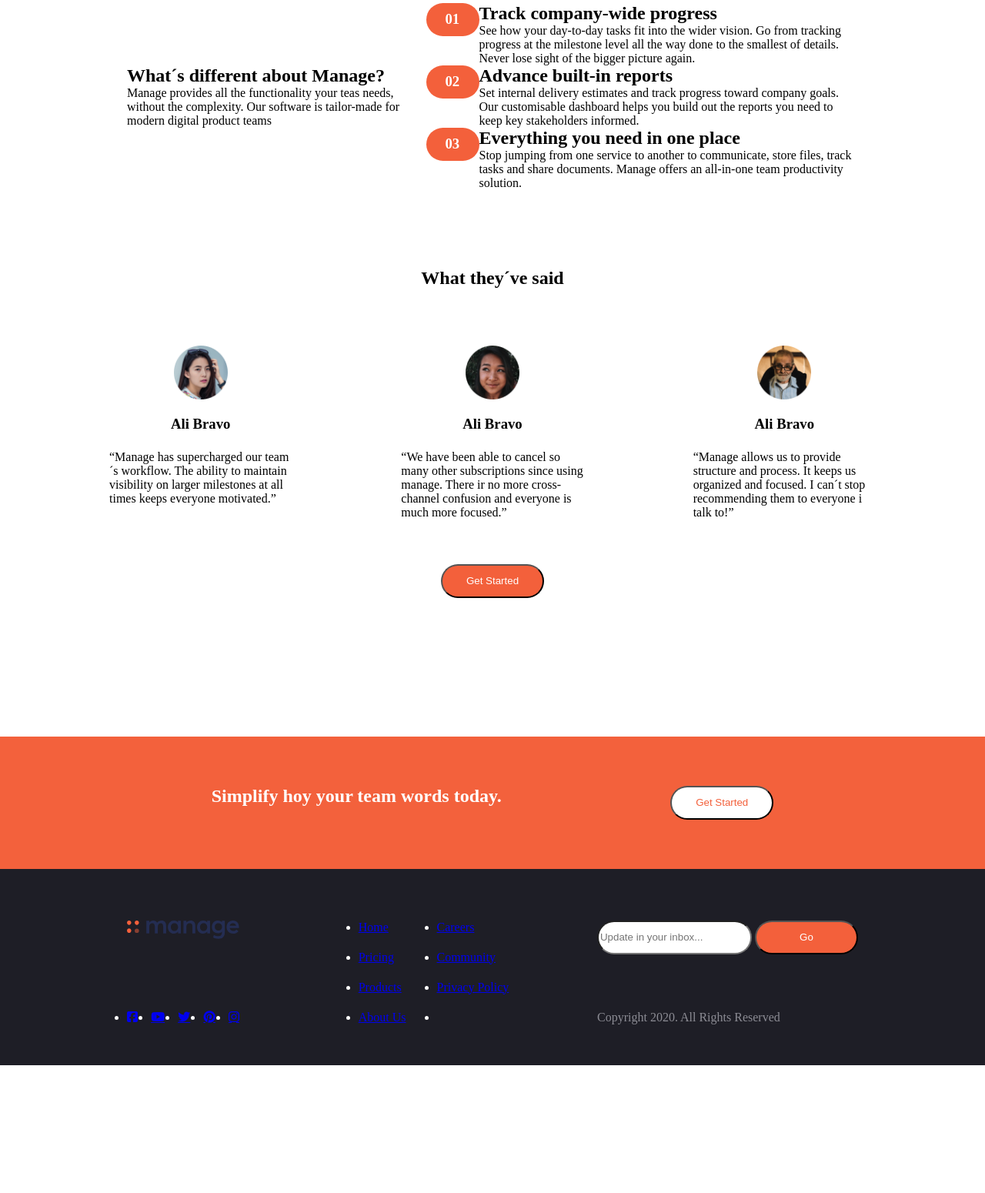
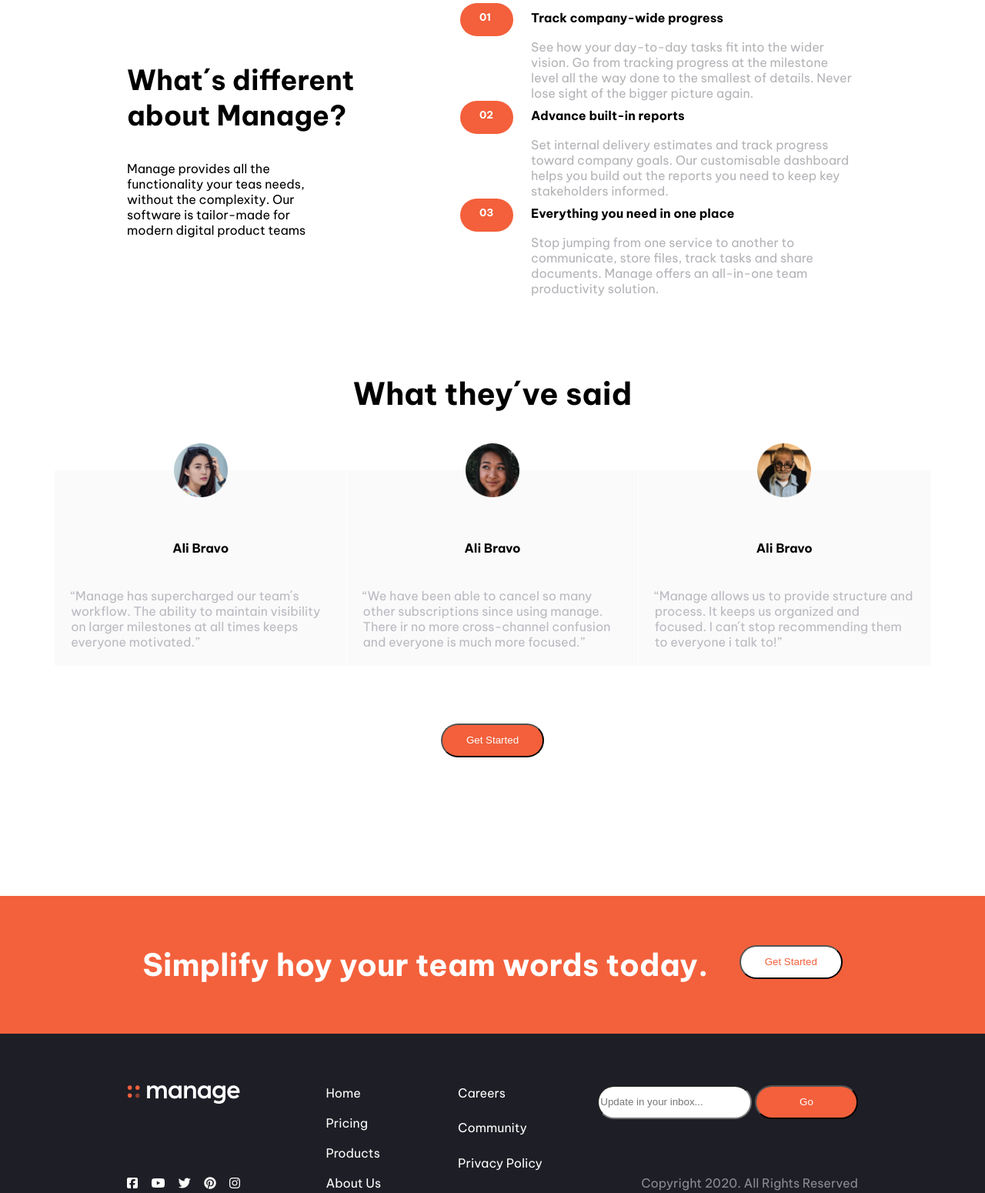
Before and after one commit to jcmk11/ManageFrontEnd1, a plain HTML site: page index.html in a window 1280 px wide. Shown: the part 839-2389 px from the top of the page at 77% size. Before the commit the page ends 2223 px from the top, so only its background shows below. Drawn offline with Linux system fonts and the light colour scheme.

Commit message:
margin y pading segunda parte

```diff
--- a/css/style.css
+++ b/css/style.css
@@ -3,6 +3,30 @@
     margin: 0;}
 
     /* ------------------comienzo header -------------------------------*/
+
+body{
+   font-family: 'Be Vietnam Pro', sans-serif;
+   font-size: 16px;
+}
+
+h1{
+    font-weight: 700;
+    font-size: 58px;
+}
+
+h2{
+    font-weight: 700;
+    font-size: 36px;
+}
+
+h3{
+    font-weight: 700;
+    font-size: 40px;
+}
+
+h4{
+    font-weight: 700;
+}
 
 header{
     display: flex;
@@ -14,6 +38,13 @@ header{
 header ul{
     display: flex;
     justify-content: space-around;
+    list-style-type: none;
+    text-decoration: none;
+}
+
+header a{
+    text-decoration: none;
+    color: black;
 }
 
 header ul li{
@@ -31,6 +62,17 @@ section.portada{
     margin: 39px 165px 99px 165px;
 }
 
+.informacion{
+    display: flex;
+    flex-direction: column;
+    justify-content: space-between;
+    height: 370px;
+}
+
+.informacion>p{
+    margin: 28px 89px 28px 0;
+}
+
 section.objetivos{
     display: flex;
     justify-content: space-around;
@@ -38,18 +80,45 @@ section.objetivos{
     padding: 2px 165px 2px 165px;
 }
 
+section.objetivos article.different{
+    display: flex;
+    flex-direction: column;
+    justify-content: space-between;
+    margin-right: 30px;
+}
+
+
+article.different p{
+    margin: 36px 136px 0px 0px;
+}
+
 div.objetivo{
     display: flex;
     flex-direction: row;
 }
 
-.objetivo h3{
+.objetivo h5{
     background-color: #F3603B;
     color: white;
     border-radius: 50px;
     width: 69px;
     height: 43px;
     padding: 10px 25px;
+    margin: 0px 23px 0px 0px;
+}
+
+.objetivo>div.text{
+    display: flex;
+    flex-direction: column;
+    justify-content: space-between;
+}
+
+.objetivo>div.text h4{
+   padding: 9px 0px 18px 0px;
+}
+
+.objetivo>div.text p{
+    color: #B3B2B7;
 }
 
 section.card{
@@ -60,8 +129,12 @@ section.card{
     align-items: center;
 }
 
-section.card>h2{
+section.card>h3{
     margin-bottom: 74px;
+}
+
+section.card>button{
+    margin-top: 45px;
 }
 
 section .cards{
@@ -75,21 +148,26 @@ article.card1{
     display: flex;
     flex-direction: column;
     width: 33.3%;
-    margin: 0px 50px 30px 50px;
+    margin: 0px 0px 30px 0px;
     align-items: center;
+    background-color: #FAFAFA;
+
 }
 
 article.card1>img{
     width: 70px;
     height: 70px;
+    position: relative;
+    bottom: 35px;
 }
 
-article.card1>h3{
-    margin: 21px 0px;
+article.card1>h4{
+    padding: 21px 0;
 }
 
 article.card1>p{
-    padding: 2px 21px 38.5px 21px;
+    padding: 21px 21px 38.5px 21px;
+    color:#B9B9C1;
 }
 
 button{
@@ -109,7 +187,7 @@ section.simplify{
     background-color: #F3613C;
 }
 
-section.simplify h2{
+section.simplify h3{
     color: white;
 }
 
@@ -171,6 +249,24 @@ footer section.formulario input{
 section.formulario p{
     color: #8C8C94;
     margin-top: 73px;
+    text-align: right;
 }
+
+footer a{
+    text-decoration: none;
+    color: white;
+}
+
+.enlaces ul li{
+    margin: 0px 30px;
+
+}
+
 /* ------------------ Hasta aca el fotter -------------------------------*/
 /* ------------------  aca el Query -------------------------------*/
+
+/*Mobile: 375px*/
+/*Font size: 16px*/
+
+/*- Family: [Be Vietnam](https://fonts.google.com/specimen/Be+Vietnam)
+- Weights: 400, 500, 700 */
--- a/index.html
+++ b/index.html
@@ -7,13 +7,15 @@
     <title>Document</title>
     <link rel="stylesheet" href="css/style.css">
     <script src="https://kit.fontawesome.com/cac62cf3da.js" crossorigin="anonymous"></script>
-
+    <link rel="preconnect" href="https://fonts.googleapis.com">
+<link rel="preconnect" href="https://fonts.gstatic.com" crossorigin>
+<link href="https://fonts.googleapis.com/css2?family=Be+Vietnam+Pro:wght@400;500;700&display=swap" rel="stylesheet">
 </head>
 <body>
     <header>
         <img src="img/logo.svg" alt="logo">
         <nav>
-            <ul>
+            <ul type="none">
                 <li><a href="#">Pricing</a></li>
                 <li><a href="#">Product</a></li>
                 <li><a href="#">About Us</a></li>
@@ -25,7 +27,7 @@
     </header>
     <main>
         <section class="portada">
-            <article>
+            <article class="informacion">
                 <h1>Bring everyone together to build better products.</h1>
                 <p>Manage makes it simple for software teams to plan day-to-day tasks while keeping the large team goals in view</p>
                 <button>Get Started</button>
@@ -35,70 +37,70 @@
             </article>
         </section>
         <section class="objetivos">
-            <article>
+            <article class="different">
                 <h2>What´s different about Manage?</h2>
                 <p>Manage provides all the functionality your teas needs, without the complexity. Our software is tailor-made for modern digital product teams</p>
             </article>
             <article>
                 <div class="objetivo">
                     <div class="numero">
-                        <h3>01</h3>
+                        <h5>01</h5>
                     </div>
                     <div class="text">
-                        <h2>Track company-wide progress</h2>
+                        <h4>Track company-wide progress</h4>
                         <p>See how your day-to-day tasks fit into the wider vision. Go from tracking progress at the milestone level all the way done to the smallest of details. Never lose sight of the bigger picture again.</p>
                     </div>
                 </div>
                 <div class="objetivo">
                     <div class="numero">
-                        <h3>02</h3>
+                        <h5>02</h5>
                     </div>
                     <div class="text">
-                        <h2>Advance built-in reports</h2>
+                        <h4>Advance built-in reports</h4>
                         <p>Set internal delivery estimates and track progress toward company goals. Our customisable dashboard helps you build out the reports you need to keep key stakeholders informed.</p>
                     </div>
                 </div>
                 <div class="objetivo">
                     <div class="numero">
-                        <h3>03</h3>
+                        <h5>03</h5>
                     </div>
                     <div class="text">
-                        <h2>Everything you need in one place</h2>
+                        <h4>Everything you need in one place</h4>
                         <p>Stop jumping from one service to another to communicate, store files, track tasks and share documents. Manage offers an all-in-one team productivity solution.</p>
                     </div>
                 </div>
             </article>
         </section>
         <section class="card">
-            <h2>What they´ve said</h2>
+            <h3>What they´ve said</h3>
             <div class="cards">
                 <article class="card1">
                     <img src="img/avatar-anisha.png" alt="anisha">
-                    <h3>Ali Bravo</h3>
+                    <h4>Ali Bravo</h4>
                     <p>“Manage has supercharged our team´s workflow. The ability to maintain visibility on larger milestones at all times keeps everyone motivated.”</p>
                 </article>
                 <article class="card1">
                     <img src="img/avatar-ali.png" alt="ali">
-                    <h3>Ali Bravo</h3>
+                    <h4>Ali Bravo</h4>
                     <p>“We have been able to cancel so many other subscriptions since using manage. There ir no more cross-channel confusion and everyone is much more focused.”</p>
                 </article>
                 <article class="card1">
                     <img src="img/avatar-richard.png" alt="richard">
-                    <h3>Ali Bravo</h3>
+                    <h4>Ali Bravo</h4>
                     <p>“Manage allows us to provide structure and process. It keeps us organized and focused. I can´t stop recommending them to everyone i talk to!”</p>
                 </article>
             </div>
             <button>Get Started</button>
         </section>
         <section class="simplify">
-            <h2>Simplify hoy your team words today.</h2>
+            <h3>Simplify hoy your team words today.</h3>
             <button class="invertido">Get Started</button>
         </section>
     </main>
     <footer>
         <section class="redes">
-            <img src="img/logo.svg" alt="logo">
-            <ul>
+            <img src="img/Group.png" alt="logo">
+            <ul type="none">
                 <li><a href="https://www.facebook.com/" class="fa-brands fa-facebook-square"></a></li>
                 <li><a href="https://www.youtube.com/" class="fa-brands fa-youtube"></a></li>
                 <li><a href="https://twitter.com/?lang=es" class="fa-brands fa-twitter"></a></li>
@@ -107,18 +109,17 @@
             </ul>
         </section>
         <section class="enlaces">
-            <ul>
+            <ul type="none">
                 <li><a href="#">Home</a></li>
                 <li><a href="#">Pricing</a></li>
                 <li><a href="#">Products</a></li>
                 <li><a href="#">About Us</a></li>
             </ul>
-            <ul>
+            <ul type="none">
                 <li><a href="#">Careers</a></li>
                 <li><a href="#">Community</a></li>
                 <li><a href="#">Privacy Policy</a></li>
                 <li><a href="#"></a></li>
-
             </ul>
         </section>
         <section class="formulario">
```
Also changed, not shown: img/Group.png (added).
